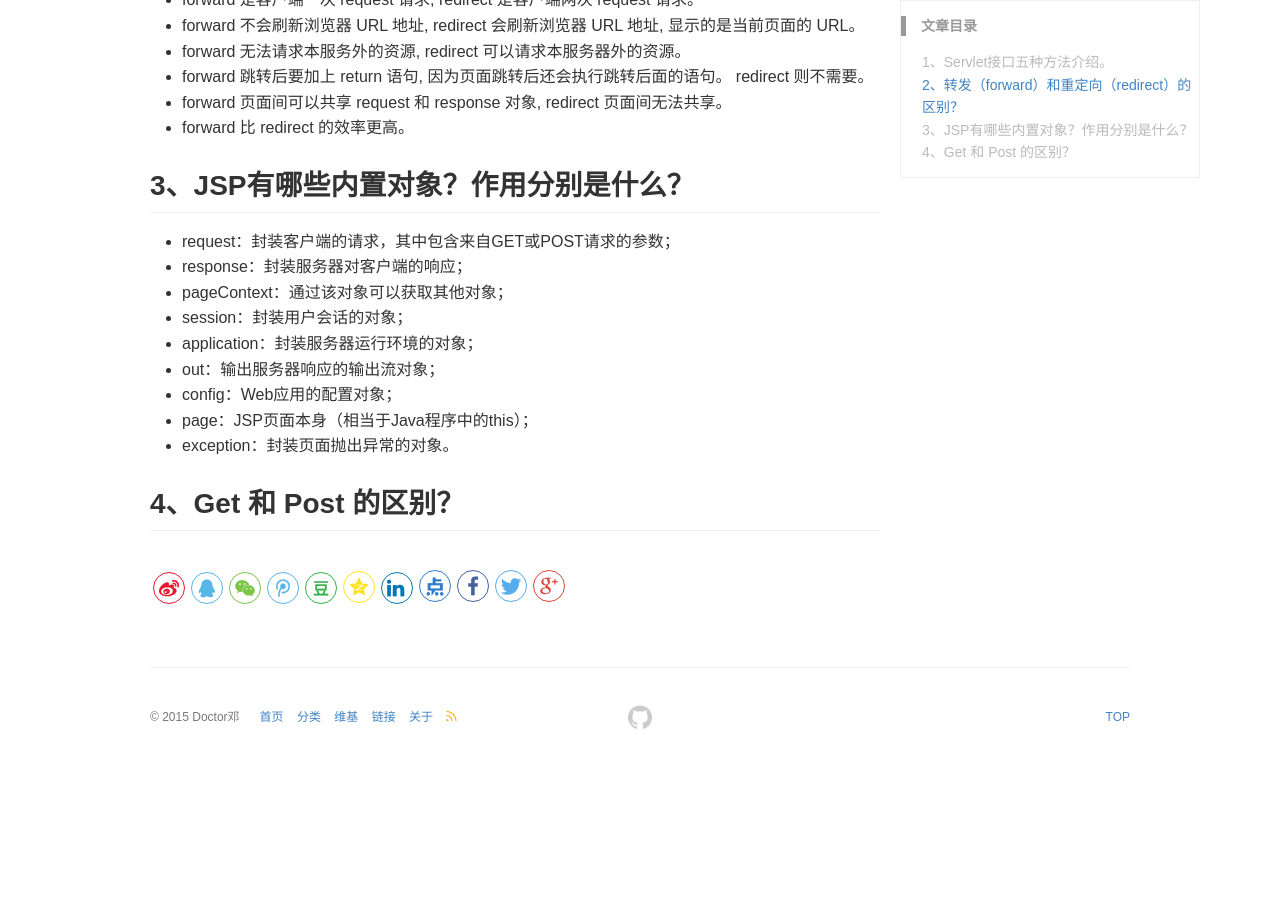
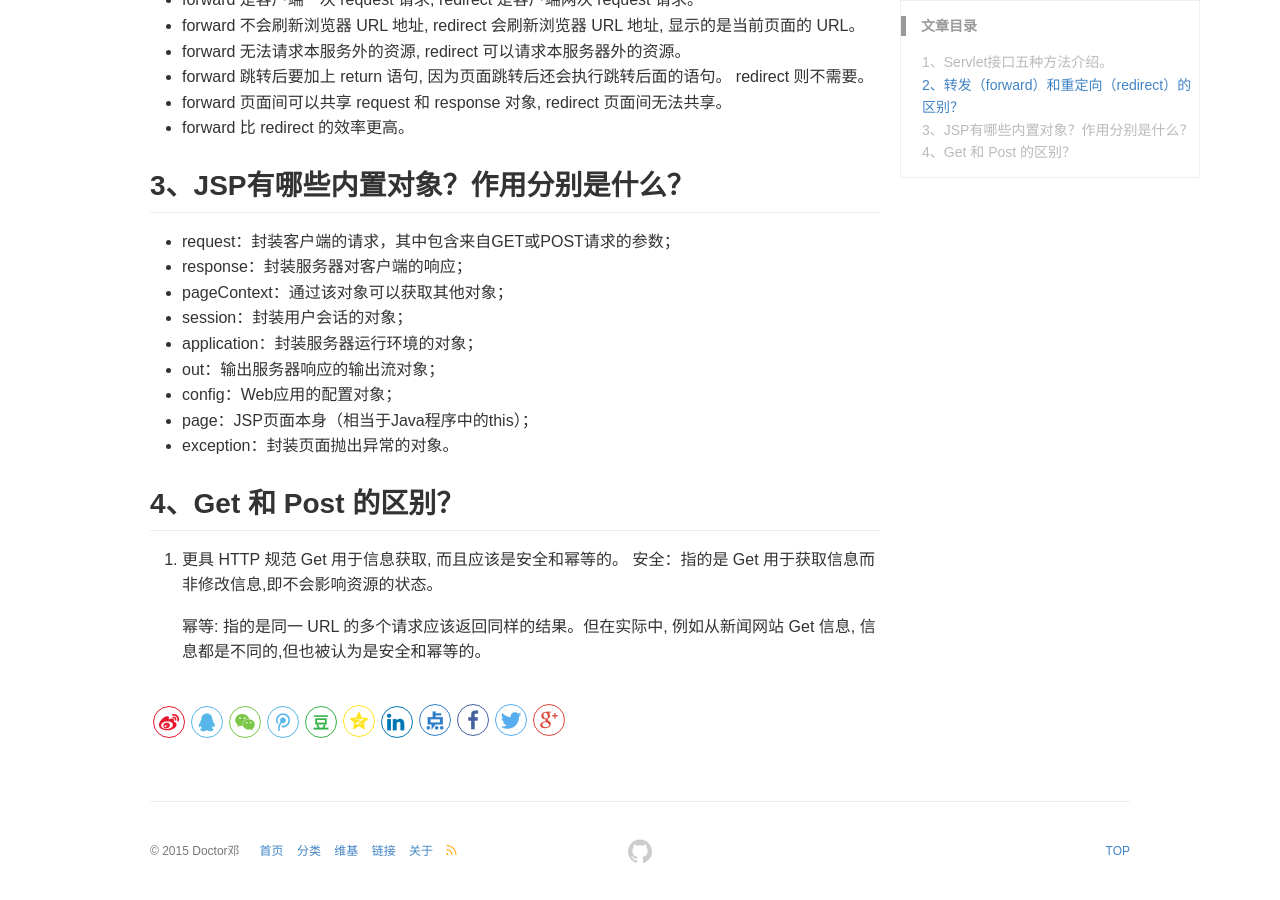
Before and after one commit to DoctorDeng/DoctorDeng.github.io, a Jekyll site: the page built from _posts/2016-09-12-java-面试.md, in a window 1280 px wide and 900 px high, scrolled down 1320 px. Built offline with Jekyll 4.4.1, drawn with Linux system fonts in a browser that asks for light colours; before the commit the page ends 2086 px from its top, so only the background shows below that.

Commit message:
modify file

```diff
--- a/_posts/2016-09-12-java-面试.md
+++ b/_posts/2016-09-12-java-面试.md
@@ -50,3 +50,7 @@ keywords: java, 面试
 - exception：封装页面抛出异常的对象。
 
 ## 4、Get 和 Post 的区别？
+1. 更具 HTTP 规范 Get 用于信息获取, 而且应该是安全和幂等的。
+    安全：指的是 Get 用于获取信息而非修改信息,即不会影响资源的状态。
+
+    幂等: 指的是同一 URL 的多个请求应该返回同样的结果。但在实际中, 例如从新闻网站 Get 信息, 信息都是不同的,但也被认为是安全和幂等的。
```
